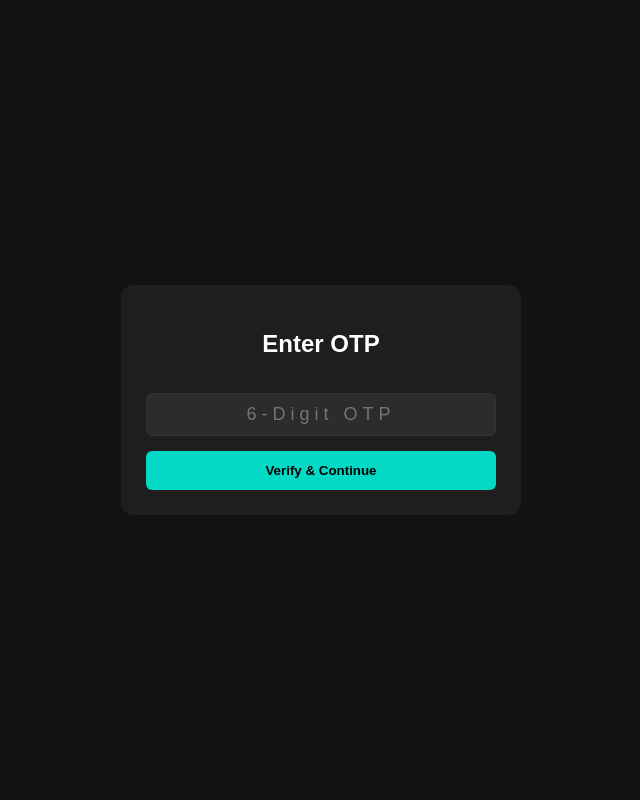
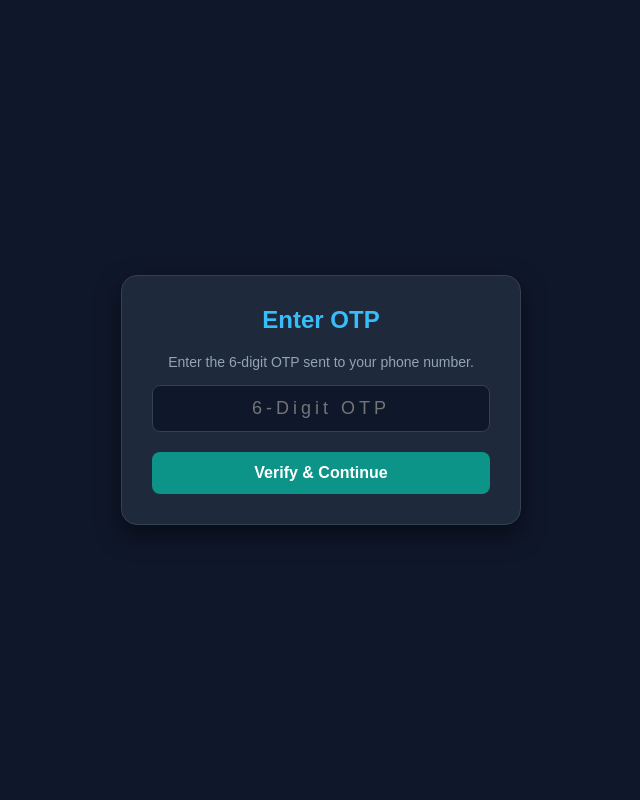
Before and after one commit to alzix-703/sandepani-bagaha, a Flask app: page /verify-otp in a window 1280 px wide. Shown: the whole page, without its empty margins (319-959 px from the left). Run offline with Flask 3, Linux system fonts and the light colour scheme.

Commit message:
Completely removed demo OTP from verify screen

```diff
--- a/templates/verify_otp.html
+++ b/templates/verify_otp.html
@@ -3,26 +3,39 @@
 <head>
     <meta charset="UTF-8">
     <meta name="viewport" content="width=device-width, initial-scale=1.0">
-    <title>Verify OTP</title>
+    <title>Verify OTP - Sandepani School</title>
     <style>
-        body { font-family: Arial, sans-serif; background: #121212; color: #fff; display: flex; justify-content: center; align-items: center; min-height: 100vh; margin: 0; }
-        .card { background: #1e1e1e; padding: 25px; border-radius: 12px; width: 100%; max-width: 350px; text-align: center; }
-        input { width: 100%; padding: 10px; margin: 15px 0; border-radius: 6px; border: 1px solid #333; background: #2c2c2c; color: #fff; text-align: center; font-size: 18px; letter-spacing: 5px; box-sizing: border-box; }
-        button { width: 100%; padding: 12px; background: #03dac6; color: #000; font-weight: bold; border: none; border-radius: 6px; cursor: pointer; }
-        .flash { color: #03dac6; font-size: 14px; margin-bottom: 10px; }
+        * { box-sizing: border-box; margin: 0; padding: 0; font-family: 'Poppins', sans-serif; }
+        body { background: #0f172a; color: #fff; display: flex; justify-content: center; align-items: center; min-height: 100vh; padding: 20px; }
+        .card { background: #1e293b; padding: 30px; border-radius: 16px; width: 100%; max-width: 400px; box-shadow: 0 10px 25px rgba(0,0,0,0.5); border: 1px solid #334155; text-align: center; }
+        h2 { margin-bottom: 20px; color: #38bdf8; }
+        .form-group { margin-bottom: 20px; }
+        input { width: 100%; padding: 12px; border-radius: 8px; border: 1px solid #334155; background: #0f172a; color: #fff; font-size: 18px; text-align: center; letter-spacing: 4px; outline: none; }
+        input:focus { border-color: #38bdf8; }
+        .btn { width: 100%; padding: 12px; border: none; border-radius: 8px; background: #0d9488; color: #fff; font-size: 16px; font-weight: bold; cursor: pointer; transition: 0.3s; }
+        .btn:hover { background: #0f766e; }
+        .flash { color: #ef4444; font-size: 14px; margin-bottom: 15px; }
+        p.info { color: #94a3b8; font-size: 14px; margin-bottom: 15px; }
     </style>
 </head>
 <body>
     <div class="card">
         <h2>Enter OTP</h2>
+        <p class="info">Enter the 6-digit OTP sent to your phone number.</p>
         {% with messages = get_flashed_messages() %}
-            {% if messages %}
-                {% for msg in messages %}<div class="flash">{{ msg }}</div>{% endfor %}
-            {% endif %}
+          {% if messages %}
+            {% for message in messages %}
+              {% if 'Demo OTP' not in message %}
+                <div class="flash">{{ message }}</div>
+              {% endif %}
+            {% endfor %}
+          {% endif %}
         {% endwith %}
         <form action="/verify-otp" method="POST">
-            <input type="text" name="otp" placeholder="6-Digit OTP" maxlength="6" required>
-            <button type="submit">Verify & Continue</button>
+            <div class="form-group">
+                <input type="text" name="otp" placeholder="6-Digit OTP" maxlength="6" required>
+            </div>
+            <button type="submit" class="btn">Verify & Continue</button>
         </form>
     </div>
 </body>
```
